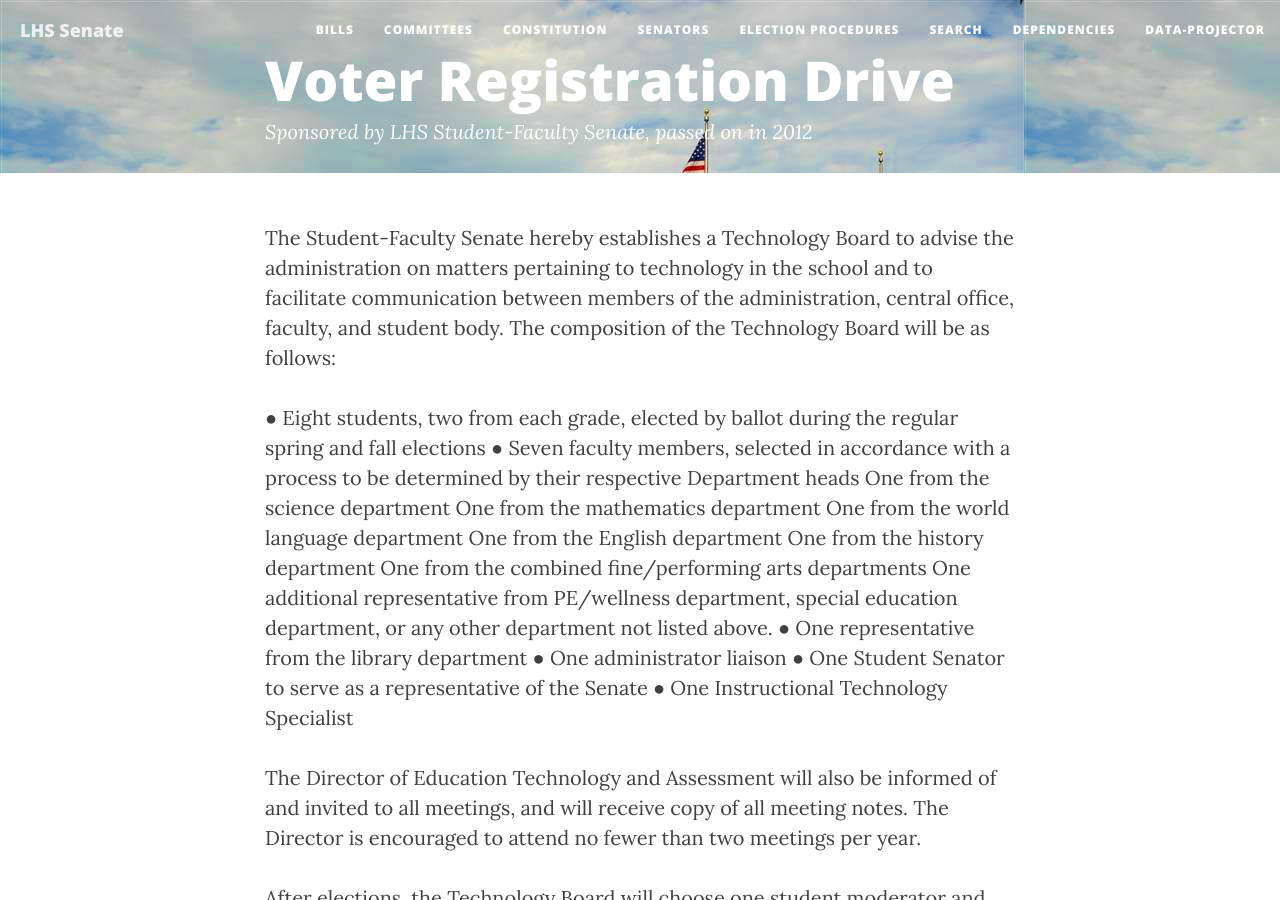
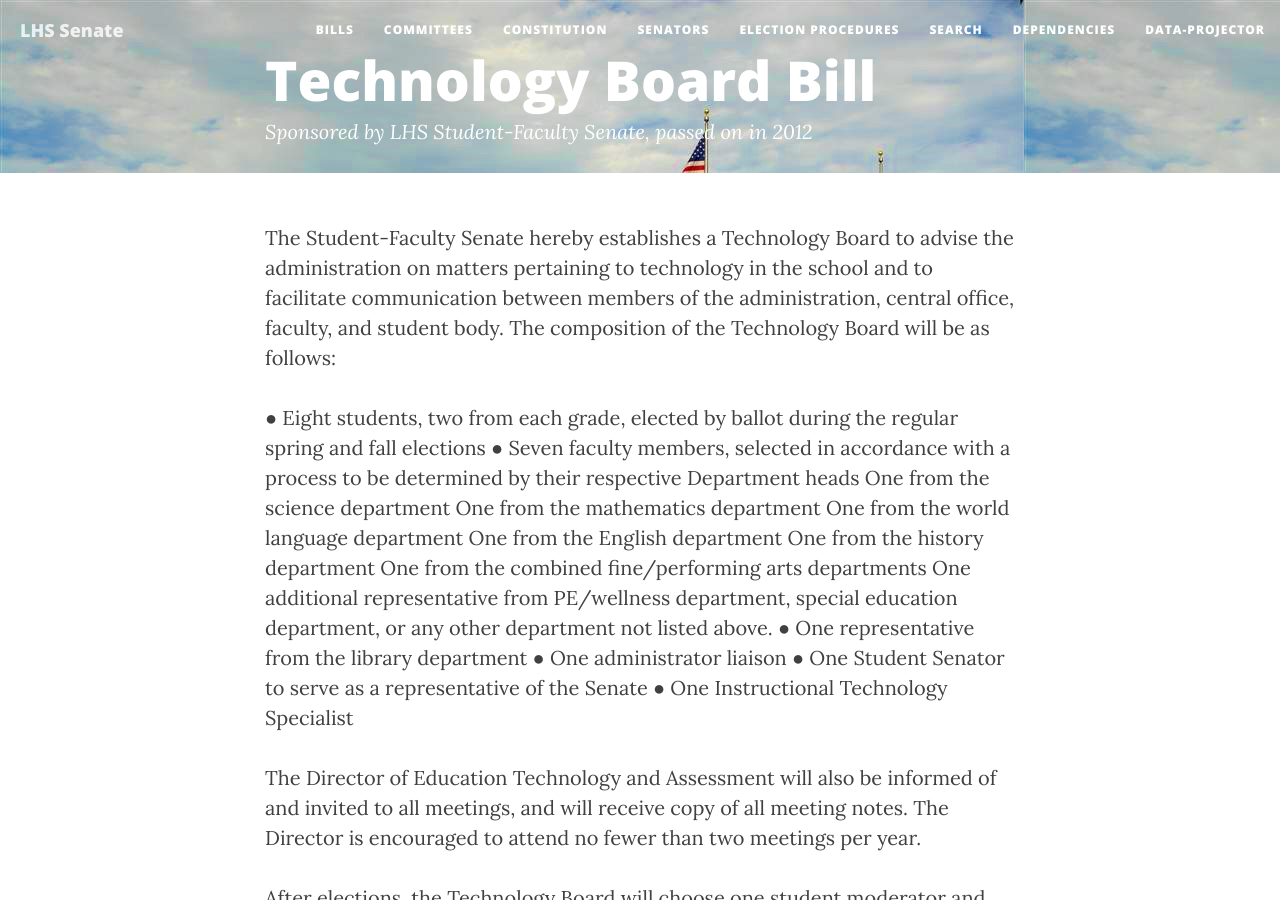
Before and after one commit to juliawu1/fuzzy-octo-senate.github.io, a Jekyll site: the page built from _posts/2014-05-14-Technology-Board-Bill.markdown, in a window 1280 px wide and 900 px high. Built offline with Jekyll 4.4.1, drawn with Linux system fonts in a browser that asks for light colours; nearby versions of some CDN libraries; comment, search, counter and statistics services are not loaded.

Commit message:
Update and rename 21-05-14-Technology-Board-Bill.markdown to 2014-05-14-Technology-Board-Bill.markdown

```diff
--- a/_posts/21-05-14-Technology-Board-Bill.markdown
+++ b/_posts/2014-05-14-Technology-Board-Bill.markdown
@@ -1,7 +1,7 @@
 ---
 layout:         bill
 category:       bills
-title:          Voter Registration Drive
+title:          Technology Board Bill
 year:           2012-2013
 summary:
 sponsors:       LHS Student-Faculty Senate
```
